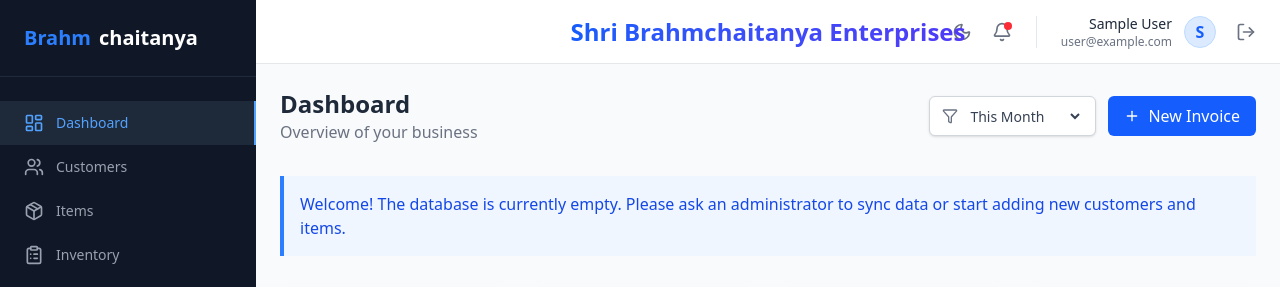
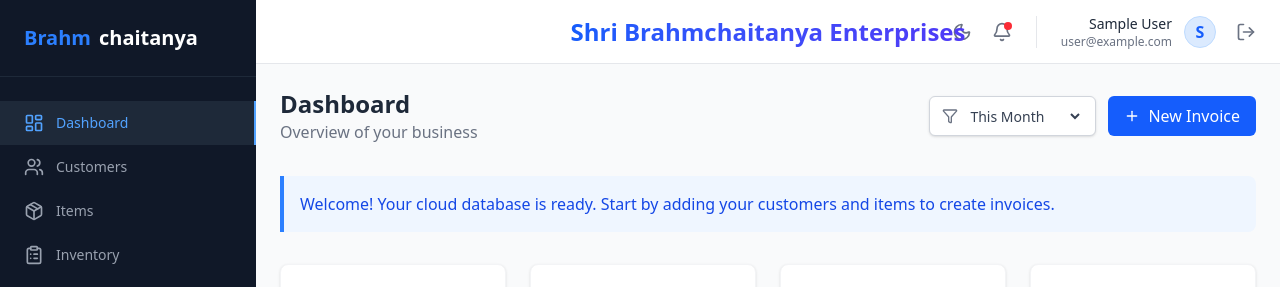
Before and after one commit to i-akhilesh/billing-software, a React app: page / in a window 1280 px wide. Shown: the top 287 px of the page. Built offline with nearby package versions, Linux system fonts and the light colour scheme; no server answers; the database is empty; sample sign-in values are in the browser's storage; the HTML template or start-up script is replaced by a standard one.

Commit message:
all sync

```diff
--- a/src/context/AuthContext.jsx
+++ b/src/context/AuthContext.jsx
@@ -19,17 +19,12 @@ export const AuthProvider = ({ children }) => {
     useEffect(() => {
         const unsubscribe = onAuthStateChanged(auth, (currentUser) => {
             if (currentUser) {
-                // Determine role based on email (temporary logic until roles are in DB)
-                let role = 'user';
-                if (currentUser.email === 'admin@gmail.com') {
-                    role = 'admin';
-                }
-
+                // Grant full access (admin role) to all users so everyone sees complete shared data
                 setUser({
                     uid: currentUser.uid,
                     email: currentUser.email,
-                    name: currentUser.displayName || currentUser.email.split('@')[0],
-                    role: role
+                    name: currentUser.displayName || (currentUser.email ? currentUser.email.split('@')[0] : 'User'),
+                    role: 'admin'
                 });
             } else {
                 setUser(null);
--- a/src/pages/Customers.jsx
+++ b/src/pages/Customers.jsx
@@ -9,8 +9,10 @@ const Customers = () => {
     const [searchTerm, setSearchTerm] = useState('');
 
     const filteredCustomers = customers.filter(c =>
-        c.name.toLowerCase().includes(searchTerm.toLowerCase()) ||
-        c.email.toLowerCase().includes(searchTerm.toLowerCase())
+        (c.name || '').toLowerCase().includes(searchTerm.toLowerCase()) ||
+        (c.email || '').toLowerCase().includes(searchTerm.toLowerCase()) ||
+        (c.phone || '').toLowerCase().includes(searchTerm.toLowerCase()) ||
+        (c.gst || '').toLowerCase().includes(searchTerm.toLowerCase())
     );
 
     const handleDelete = async (id) => {
--- a/src/pages/Dashboard.jsx
+++ b/src/pages/Dashboard.jsx
@@ -146,19 +146,11 @@ const Dashboard = () => {
                 </div>
             </div>
 
-            {/* Migration Tool (Admin Only) - Added prominent visibility for empty state */}
-            {user?.role === 'admin' && (
-                <div className="mb-8">
-                    <DataMigration />
-                </div>
-            )}
-
-            {/* Empty State / Welcome Message for Non-Admins or when clean */}
-            {invoices.length === 0 && items.length === 0 && customers.length === 0 && user?.role !== 'admin' && (
-                <div className="bg-blue-50 border-l-4 border-blue-500 p-4 mb-8">
-                    <p className="text-blue-700">
-                        Welcome! The database is currently empty.
-                        Please ask an administrator to sync data or start adding new customers and items.
+            {/* Empty State / Welcome Message if database is clean */}
+            {invoices.length === 0 && items.length === 0 && customers.length === 0 && (
+                <div className="bg-blue-50 border-l-4 border-blue-500 p-4 mb-8 rounded-r-lg">
+                    <p className="text-blue-700 font-medium">
+                        Welcome! Your cloud database is ready. Start by adding your customers and items to create invoices.
                     </p>
                 </div>
             )}
--- a/src/pages/Inventory.jsx
+++ b/src/pages/Inventory.jsx
@@ -14,9 +14,9 @@ const Inventory = () => {
     const [submitting, setSubmitting] = useState(false);
 
     const filteredItems = items.filter(i => {
-        const matchesSearch = i.name.toLowerCase().includes(searchTerm.toLowerCase()) ||
-            i.sku?.toLowerCase().includes(searchTerm.toLowerCase());
-        return matchesSearch;
+        const nameMatch = (i.name || '').toLowerCase().includes(searchTerm.toLowerCase());
+        const skuMatch = (i.sku || '').toLowerCase().includes(searchTerm.toLowerCase());
+        return nameMatch || skuMatch;
     });
 
     const openAddStockModal = (item) => {
--- a/src/pages/InvoiceView.jsx
+++ b/src/pages/InvoiceView.jsx
@@ -36,11 +36,13 @@ const InvoiceView = () => {
             const foundInvoice = invoices.find(i => i.id === id);
             if (foundInvoice) {
                 setInvoice(foundInvoice);
-                const foundCustomer = customers.find(c => c.id === foundInvoice.customerId);
+                const foundCustomer = (customers || []).find(c => c.id === foundInvoice.customerId) || {
+                    id: foundInvoice.customerId || 'c_unknown',
+                    name: foundInvoice.customerName || 'Customer',
+                    address: foundInvoice.customerAddress || foundInvoice.address || 'No address provided',
+                    gstin: foundInvoice.customerGstin || foundInvoice.gst || ''
+                };
                 setCustomer(foundCustomer);
-            } else {
-                // If loaded but not found, maybe redirect or show error
-                // navigate('/invoices'); // Don't redirect immediately to avoid flash if loading
             }
         }
     }, [id, invoices, customers, navigate]);
--- a/src/pages/Invoices.jsx
+++ b/src/pages/Invoices.jsx
@@ -15,8 +15,8 @@ const Invoices = () => {
     const [filterStatus, setFilterStatus] = useState('All');
 
     const getCustomerName = (id) => {
-        const customer = customers.find(c => c.id === id);
-        return customer ? customer.name : 'Unknown';
+        const customer = (customers || []).find(c => c.id === id);
+        return customer ? (customer.name || 'Unnamed Customer') : 'Unknown';
     };
 
     const handleStatusChange = async (id, newStatus) => {
@@ -30,9 +30,9 @@ const Invoices = () => {
     };
 
     const filteredInvoices = invoices.filter(inv => {
-        const matchesSearch =
-            inv.invoiceNumber.toLowerCase().includes(searchTerm.toLowerCase()) ||
-            getCustomerName(inv.customerId).toLowerCase().includes(searchTerm.toLowerCase());
+        const invNumMatch = (inv.invoiceNumber || '').toLowerCase().includes(searchTerm.toLowerCase());
+        const custNameMatch = (getCustomerName(inv.customerId) || '').toLowerCase().includes(searchTerm.toLowerCase());
+        const matchesSearch = invNumMatch || custNameMatch;
         const matchesStatus = filterStatus === 'All' || inv.status === filterStatus;
         return matchesSearch && matchesStatus;
     });
--- a/src/pages/Items.jsx
+++ b/src/pages/Items.jsx
@@ -10,8 +10,9 @@ const Items = () => {
     const [statusFilter, setStatusFilter] = useState('all');
 
     const filteredItems = items.filter(i => {
-        const matchesSearch = i.name.toLowerCase().includes(searchTerm.toLowerCase()) ||
-            i.sku?.toLowerCase().includes(searchTerm.toLowerCase());
+        const nameMatch = (i.name || '').toLowerCase().includes(searchTerm.toLowerCase());
+        const skuMatch = (i.sku || '').toLowerCase().includes(searchTerm.toLowerCase());
+        const matchesSearch = nameMatch || skuMatch;
         const matchesStatus = statusFilter === 'all' || i.status === statusFilter;
         return matchesSearch && matchesStatus;
     });
```
